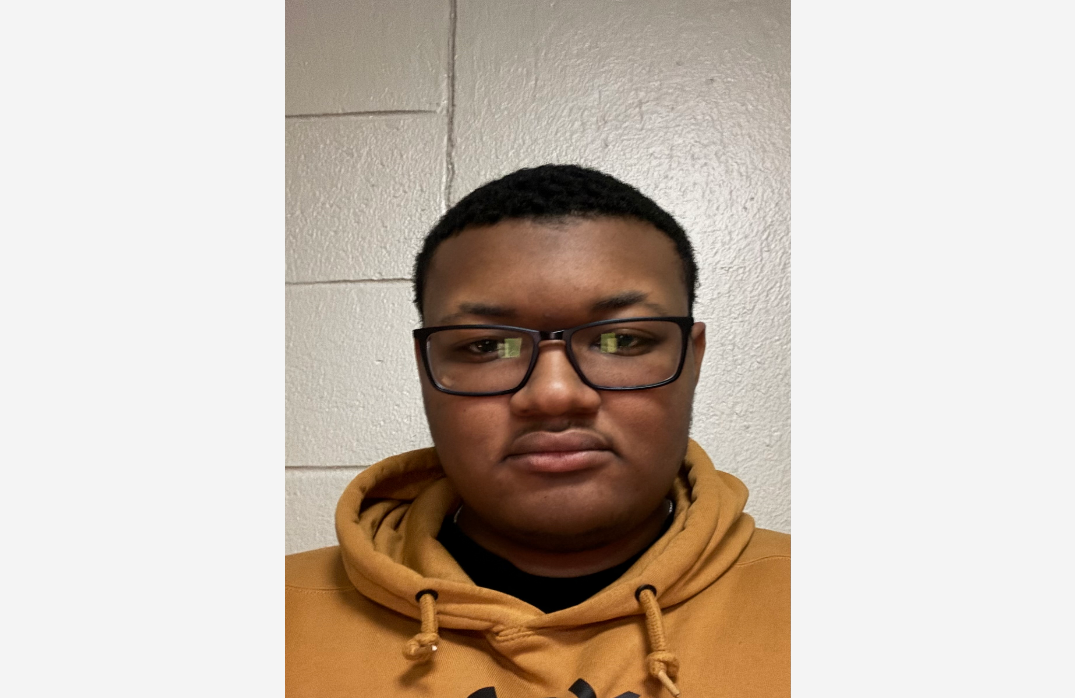
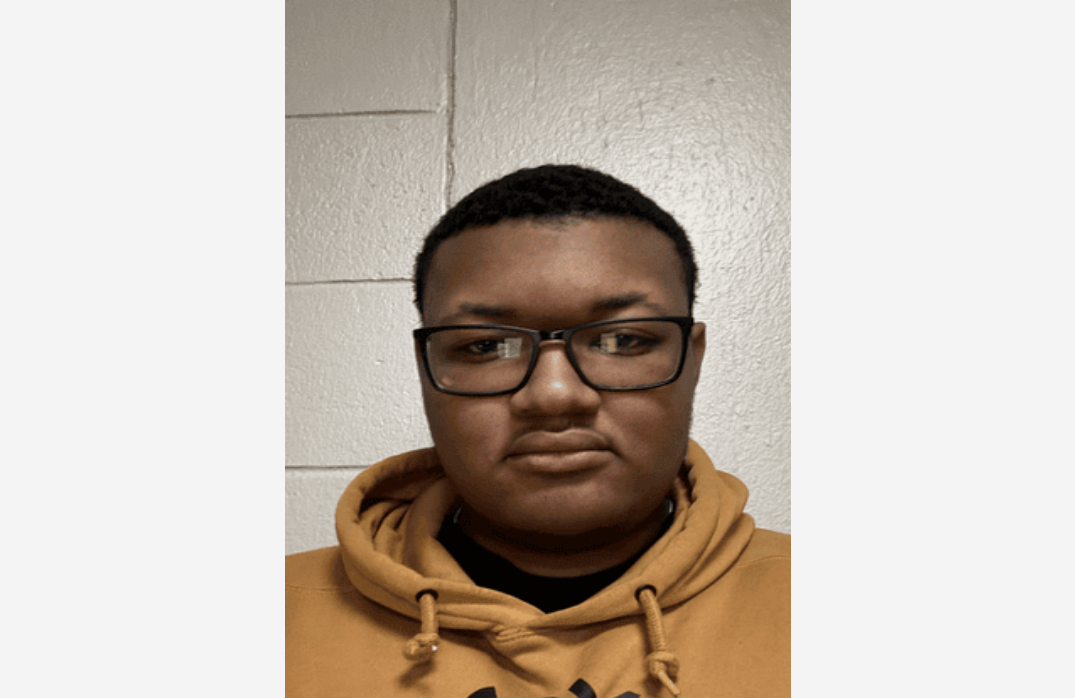
Before and after one commit to Bebopx10/me, a plain HTML site: page index.html in a window 1280 px wide. Shown: the part 102-800 px from the top of the page, without its empty margins (102-1177 px from the left). Drawn offline with Linux system fonts and the light colour scheme.

Commit message:
Update index.html

```diff
--- a/index.html
+++ b/index.html
@@ -40,7 +40,7 @@
         <header class="main-info">
             <h1>Justin Hobbs</h1>
         </header>
-        <img src="Me.png" width="300" height="800" class="center">
+        <img src="Me-300 by 300-jpg.png" width="300" height="800" class="center">
         <section>
             <h2>Lewis Email<a href="mailto;justinthobbs@lewisu.edu"> justinthobbs@lewisu.edu</a></h2>
             <h2>Discord Bebop108</h2>
```
